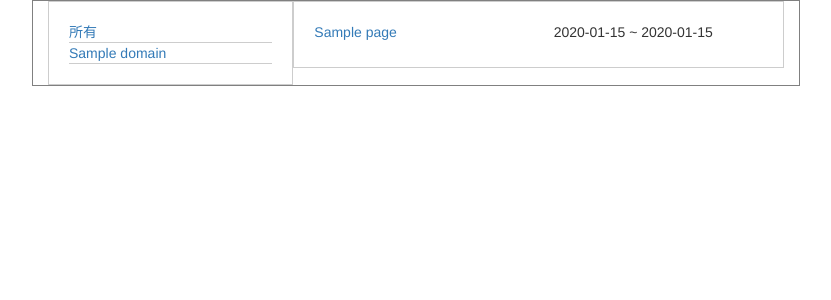
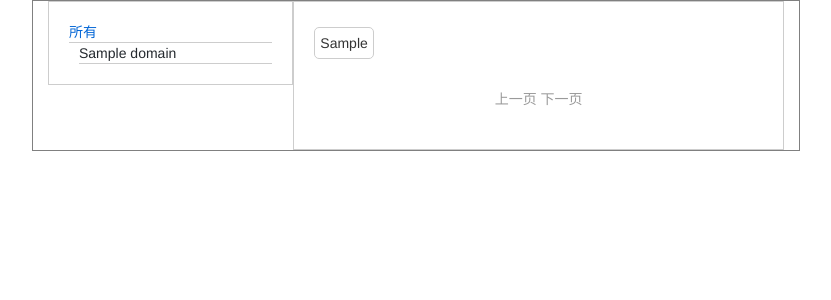
Before and after one commit to shipengtaov/brief_history, a Django app: template app/templates/index.html in a window 1280 px wide. Shown: the top 300 px of the page, without its empty margins (224-1055 px from the left). Run offline with Django 3.2, Linux system fonts and the light colour scheme; tables that the repository leaves empty hold one stand-in row (values such as "Sample post"); the template is opened without the code that fills it: values that come from a table or form of the project are taken from there, most other values are stand-ins (such as "Sample title", 1, 10 or a date in 2020); some libraries are stand-ins or nearby versions.

Commit message:
pagination. keywords

```diff
--- a/app/management/commands/import_wiki.py
+++ b/app/management/commands/import_wiki.py
@@ -27,7 +27,7 @@
     def handle(self, *args, **options):
         file = options['file']
         domain = force_text(options['domain'])
-        keywords = [force_text(i) for i in options['keywords']]
+        keywords = [force_text(i).lower() for i in options['keywords']]
         lang = options['lang']
         max_count = options['max']
 
--- a/app/models.py
+++ b/app/models.py
@@ -16,6 +16,9 @@
     death_date = models.CharField(max_length=10, default=UNKNOWN_DATE)
     has_birth_date = models.BooleanField(default=False)
     text = models.TextField()
+
+    class Meta:
+        ordering = ['-has_birth_date', 'birth_date']
 
     def __str__(self):
         return '<Page {}>'.format(self.title)
@@ -42,6 +45,9 @@
     def get_absolute_url(self):
         return reverse('domain', kwargs=dict(domain_id=self.pk))
 
+    def get_keywords(self):
+        return self.keywords.split('|')
+
 
 class PageDomain(models.Model):
     domain = models.ForeignKey(Domain)
--- a/app/static/css/main.css
+++ b/app/static/css/main.css
@@ -2,6 +2,8 @@
   width: 60%;
   margin: 0 auto;
   border: 1px solid gray; }
+  .body a {
+    color: #0366d6; }
 
 .domains {
   border: 1px solid #cdcdcd;
@@ -10,11 +12,36 @@
     border-bottom: 1px solid #cdcdcd; }
     .domains .domain-item.current {
       color: green; }
+  .domains .current a {
+    color: #24292e; }
 
 .pages {
   border: 1px solid #cdcdcd;
   padding: 20px; }
+  .pages .keywords {
+    margin-bottom: 10px;
+    overflow: hidden; }
+    .pages .keywords .keyword {
+      float: left;
+      display: inline-block;
+      border: 1px solid #cdcdcd;
+      border-radius: 5px;
+      padding: 5px;
+      margin-top: 5px;
+      margin-right: 5px; }
+      .pages .keywords .keyword:last-child {
+        margin-right: 0; }
   .pages .page-item .page-field {
     margin-bottom: 5px; }
 
+#pagination {
+  text-align: center;
+  margin-left: auto;
+  margin-right: auto; }
+  #pagination .disabled {
+    color: #9a9a9a; }
+  #pagination .current {
+    text-decoration: underline;
+    font-weight: bold; }
+
 /*# sourceMappingURL=main.css.map */
--- a/app/static/css/main.scss
+++ b/app/static/css/main.scss
@@ -1,7 +1,11 @@
+$link-color: #0366d6;
 .body{
 	width: 60%;
 	margin: 0 auto;
 	border: 1px solid gray;
+	a{
+		color: $link-color;
+	}
 }
 .domains{
 	border: 1px solid lighten(gray, 30%);
@@ -12,13 +16,46 @@
 			color: green;
 		}
 	}
+	.current a{
+		color: #24292e;
+	}
 }
 .pages{
 	border: 1px solid lighten(gray, 30%);
 	padding: 20px;
+	.keywords{
+		margin-bottom: 10px;
+		overflow: hidden;
+		.keyword{
+			float: left;
+			display: inline-block;
+			border: 1px solid lighten(gray, 30%);
+			border-radius: 5px;
+			padding: 5px;
+			margin-top: 5px;
+			margin-right: 5px;
+			&:last-child{
+				margin-right: 0;
+			}
+		}
+	}
 	.page-item{
 		.page-field{
 			margin-bottom: 5px;
 		}
 	}
 }
+#pagination{
+	text-align: center;
+	margin-left: auto;
+	margin-right: auto;
+	.disabled{
+		color: lighten(gray, 10%);
+	}
+	.page{
+	}
+	.current{
+		text-decoration: underline;
+		font-weight: bold;
+	}
+}
--- a/app/templates/base.html
+++ b/app/templates/base.html
@@ -10,11 +10,11 @@
 <body>
 	<div class="container body">
 		<div class="col-md-4 domains">
-		<div class="domain-item">
-			<a href="/">所有</a>
-		</div>
+			<div class="domain-item{% if not current_domain %} current {% endif %}">
+				<a href="/">所有</a>
+			</div>
 			{% for domain in domains %}
-			<div class="domain-item">
+			<div class="domain-item{% if current_domain.id == domain.id %} current {% endif %}" style="margin-left: 10px;">
 				<a href="{{domain.get_absolute_url}}">{{domain.name}}</a>
 			</div>
 			{% endfor %}
--- a/app/templates/index.html
+++ b/app/templates/index.html
@@ -1,7 +1,12 @@
 {% extends 'base.html' %}
 
 {% block pages %}
-{% for page in pages %}
+<div class="keywords">
+	{% for keyword in current_domain.get_keywords %}
+	<div class="keyword">{{keyword}}</div>
+	{% endfor %}
+</div>
+{% for page in pages.object_list %}
 <div class="page-item">
 		<div class="row">
 		<div class="col-md-6 page-field">
@@ -15,4 +20,29 @@
 	</div>
 </div>
 {% endfor %}
+<div id="pagination">
+<div class="pagination">
+    {% if pages.has_previous %}
+        <a href="?{{ pages.previous_page_number.querystring }}" class="prev">上一页</a>
+    {% else %}
+        <span class="disabled prev">上一页</span>
+    {% endif %}
+    {% for page in pages.pages %}
+        {% if page %}
+            {% ifequal page pages.number %}
+                <span class="current page">{{ page }}</span>
+            {% else %}
+                <a href="?{{ page.querystring }}" class="page">{{ page }}</a>
+            {% endifequal %}
+        {% else %}
+            ...
+        {% endif %}
+    {% endfor %}
+    {% if pages.has_next %}
+        <a href="?{{ pages.next_page_number.querystring }}" class="next">下一页</a>
+    {% else %}
+        <span class="disabled next">下一页</span>
+    {% endif %}
+</div>
+</div>
 {% endblock %}
--- a/requirements.txt
+++ b/requirements.txt
@@ -2,3 +2,4 @@
 MySQL-python
 lxml
 python-dateutil
+django-pure-pagination
```
Also changed, not shown: app/tests/test_models.py (added, +12 -0 lines), app/tests/test_views.py (+8 -5 lines), app/views.py (+27 -2 lines), brief_history/settings.py (+8 -0 lines), 2 other files.
